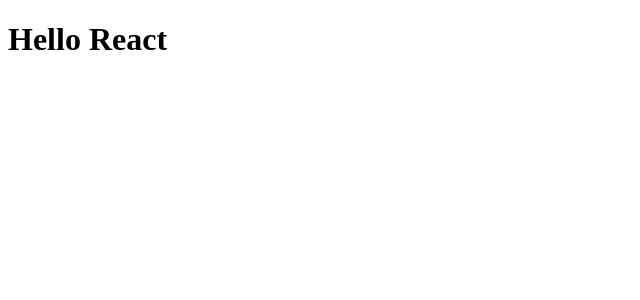
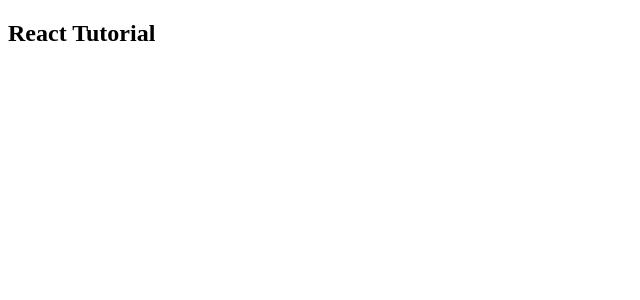
Before and after one commit to KishoreBabu420/react-hooks-tutorial, a React (Create React App) app: page / in a window 1280 px wide. Shown: the top 300 px of the page, without its empty margins (0-640 px from the left). Built offline with nearby package versions, Linux system fonts and the light colour scheme.

Commit message:
add useState Setup

```diff
--- a/src/App.js
+++ b/src/App.js
@@ -1,8 +1,11 @@
+// import Session from './sessions/';
+
 function App() {
   return (
-    <>
-      <h1>Hello React</h1>
-    </>
+    <div className='container'>
+      {/* <Session /> */}
+      <h2>React Tutorial</h2>
+    </div>
   );
 }
 
--- /dev/null
+++ b/src/data.js
@@ -0,0 +1,6 @@
+export const data = [
+  { id: 1, name: 'kishore' },
+  { id: 2, name: 'rajesh' },
+  { id: 3, name: 'ramesh' },
+  { id: 4, name: 'kumar' },
+];
--- /dev/null
+++ b/src/index.css
@@ -0,0 +1,321 @@
+/*
+===============
+Variables
+===============
+*/
+
+:root {
+  /* dark shades of primary color*/
+  --clr-primary-1: hsl(205, 86%, 17%);
+  --clr-primary-2: hsl(205, 77%, 27%);
+  --clr-primary-3: hsl(205, 72%, 37%);
+  --clr-primary-4: hsl(205, 63%, 48%);
+  /* primary/main color */
+  --clr-primary-5: hsl(205, 78%, 60%);
+  /* lighter shades of primary color */
+  --clr-primary-6: hsl(205, 89%, 70%);
+  --clr-primary-7: hsl(205, 90%, 76%);
+  --clr-primary-8: hsl(205, 86%, 81%);
+  --clr-primary-9: hsl(205, 90%, 88%);
+  --clr-primary-10: hsl(205, 100%, 96%);
+  /* darkest grey - used for headings */
+  --clr-grey-1: hsl(209, 61%, 16%);
+  --clr-grey-2: hsl(211, 39%, 23%);
+  --clr-grey-3: hsl(209, 34%, 30%);
+  --clr-grey-4: hsl(209, 28%, 39%);
+  /* grey used for paragraphs */
+  --clr-grey-5: hsl(210, 22%, 49%);
+  --clr-grey-6: hsl(209, 23%, 60%);
+  --clr-grey-7: hsl(211, 27%, 70%);
+  --clr-grey-8: hsl(210, 31%, 80%);
+  --clr-grey-9: hsl(212, 33%, 89%);
+  --clr-grey-10: hsl(210, 36%, 96%);
+  --clr-white: #fff;
+  --clr-red-dark: hsl(360, 67%, 44%);
+  --clr-red-light: hsl(360, 71%, 66%);
+  --clr-green-dark: hsl(125, 67%, 44%);
+  --clr-green-light: hsl(125, 71%, 66%);
+  --clr-black: #222;
+  --transition: all 0.3s linear;
+  --spacing: 0.1rem;
+  --radius: 0.25rem;
+  --light-shadow: 0 5px 15px rgba(0, 0, 0, 0.1);
+  --dark-shadow: 0 5px 15px rgba(0, 0, 0, 0.4);
+  --max-width: 1170px;
+  --fixed-width: 450px;
+  --clr-orange-1: hsl(12, 83%, 98%);
+  --clr-orange-2: hsl(14, 91%, 95%);
+  --clr-orange-3: hsl(12, 89%, 89%);
+  --clr-orange-4: hsl(13, 87%, 82%);
+  --clr-orange-5: hsl(13, 88%, 68%);
+  --clr-orange-6: hsl(13, 88%, 55%);
+  --clr-orange-7: hsl(13, 74%, 49%);
+  --clr-orange-8: hsl(13, 74%, 33%);
+  --clr-orange-9: hsl(13, 73%, 25%);
+  --clr-orange-10: hsl(13, 73%, 16%);
+}
+/*
+===============
+Global Styles
+===============
+*/
+
+*,
+::after,
+::before {
+  margin: 0;
+  padding: 0;
+  box-sizing: border-box;
+}
+body {
+  font-family: -apple-system, BlinkMacSystemFont, 'Segoe UI', Roboto, Oxygen,
+    Ubuntu, Cantarell, 'Open Sans', 'Helvetica Neue', sans-serif;
+  background: var(--clr-grey-10);
+  color: var(--clr-grey-1);
+  line-height: 1.5;
+  font-size: 0.875rem;
+}
+ul {
+  list-style-type: none;
+}
+a {
+  text-decoration: none;
+}
+h1,
+h2,
+h3,
+h4 {
+  letter-spacing: var(--spacing);
+  text-transform: capitalize;
+  line-height: 1.25;
+  margin-bottom: 0.75rem;
+}
+h1 {
+  font-size: 3rem;
+}
+h2 {
+  font-size: 2rem;
+}
+h3 {
+  font-size: 1.25rem;
+}
+h4 {
+  font-size: 0.875rem;
+}
+p {
+  margin-bottom: 1.25rem;
+  color: var(--clr-grey-5);
+}
+@media screen and (min-width: 800px) {
+  h1 {
+    font-size: 4rem;
+  }
+  h2 {
+    font-size: 2.5rem;
+  }
+  h3 {
+    font-size: 1.75rem;
+  }
+  h4 {
+    font-size: 1rem;
+  }
+  body {
+    font-size: 1rem;
+  }
+  h1,
+  h2,
+  h3,
+  h4 {
+    line-height: 1;
+  }
+}
+/*  global classes */
+
+/* section */
+.section,
+.container {
+  width: 90vw;
+  margin: 0 auto;
+  max-width: var(--max-width);
+}
+
+@media screen and (min-width: 992px) {
+  .section {
+    width: 95vw;
+  }
+}
+
+.container {
+  text-align: center;
+  margin-top: 5rem;
+}
+.btn {
+  display: inline-block;
+  background: var(--clr-primary-5);
+  color: var(--clr-white);
+  padding: 0.25rem 0.75rem;
+  border-radius: var(--radius);
+  border-color: transparent;
+  text-transform: capitalize;
+  font-size: 1rem;
+  letter-spacing: var(--spacing);
+  margin-top: 2rem;
+  margin-left: 0.5rem;
+  margin-right: 0.5rem;
+  cursor: pointer;
+  transition: var(--transition);
+}
+.btn:hover {
+  background: var(--clr-primary-1);
+  color: var(--clr-primary-5);
+}
+.item {
+  background: var(--clr-white);
+  display: flex;
+  justify-content: space-between;
+  max-width: var(--fixed-width);
+  margin: 2rem auto;
+  align-items: center;
+  border-radius: var(--radius);
+}
+.item button,
+.item a {
+  background: transparent;
+  border-color: transparent;
+  color: var(--clr-primary-5);
+  letter-spacing: var(--spacing);
+  cursor: pointer;
+}
+.item {
+  padding: 1rem 2rem;
+}
+.item h4 {
+  margin-bottom: 0;
+}
+.item p {
+  margin-bottom: 0;
+}
+.modal {
+  position: absolute;
+  top: 2rem;
+  left: 50%;
+  transform: translateX(-50%);
+  background: var(--clr-white);
+  display: inline-block;
+  padding: 0.25rem 1rem;
+  border-radius: var(--radius);
+  text-transform: capitalize;
+}
+
+.modal p {
+  margin-bottom: 0;
+  color: var(--clr-red-dark);
+}
+.form {
+  background: var(--clr-white);
+  max-width: var(--fixed-width);
+  margin: 0 auto;
+  margin-bottom: 4rem;
+  padding: 1rem 2rem;
+  border-radius: var(--radius);
+}
+.form input {
+  background: var(--clr-grey-10);
+  border-color: transparent;
+  border-radius: var(--radius);
+  padding: 0.25rem 0.5rem;
+}
+.form-control {
+  margin: 0.5rem 0;
+  display: grid;
+  grid-template-columns: 100px 1fr;
+  align-items: center;
+}
+.form button {
+  display: inline-block;
+  background: var(--clr-black);
+  color: var(--clr-white);
+  border-color: transparent;
+  margin-top: 1rem;
+  letter-spacing: var(--spacing);
+  padding: 0.15rem 0.25rem;
+  text-transform: capitalize;
+  border-radius: var(--radius);
+  cursor: pointer;
+}
+.nav-links {
+  max-width: var(--fixed-width);
+  margin: 0 auto;
+  margin-bottom: 4rem;
+  display: grid;
+  grid-template-columns: repeat(3, 1fr);
+}
+.nav-links a {
+  color: var(--clr-grey-5);
+}
+.users {
+  display: grid;
+  grid-template-columns: repeat(auto-fit, minmax(300px, 1fr));
+  gap: 2rem;
+  margin: 3rem auto;
+}
+.users li {
+  width: 100%;
+  display: flex;
+  align-items: center;
+  background: var(--clr-white);
+  padding: 1rem 2rem;
+  border-radius: var(--radius);
+  text-align: left;
+}
+.users img {
+  width: 50px;
+  height: 50px;
+  border-radius: 50%;
+  margin-right: 1rem;
+}
+.users h4 {
+  margin-bottom: 0.15rem;
+}
+.users a {
+  color: var(--clr-grey-5);
+  text-transform: capitalize;
+}
+
+.products {
+  margin: 4rem 0;
+  display: grid;
+  gap: 2rem;
+}
+@media screen and (min-width: 576px) {
+  .products {
+    grid-template-columns: repeat(auto-fit, minmax(300px, 1fr));
+  }
+}
+.product {
+  background: var(--clr-white);
+  border-radius: var(--radius);
+}
+.product img {
+  border-top-left-radius: var(--radius);
+  border-top-right-radius: var(--radius);
+
+  width: 100%;
+  height: 15rem;
+  -o-object-fit: cover;
+     object-fit: cover;
+}
+.product h4 {
+  margin-top: 1rem;
+}
+
+.product button {
+  margin-bottom: 1rem;
+  background: var(--clr-primary-5);
+  border-radius: var(--radius);
+  border-color: transparent;
+  color: var(--clr-white);
+  padding: 0.25rem 0.5rem;
+  text-transform: capitalize;
+  cursor: pointer;
+}
```
Also changed, not shown: src/sessions/useState/UseStateArrays.js (added), src/sessions/useState/UseStateBasics.js (added), src/sessions/useState/UseStateCounter.js (added), src/sessions/useState/UseStateError.js (added), src/sessions/useState/UseStateObjects.js (added).
